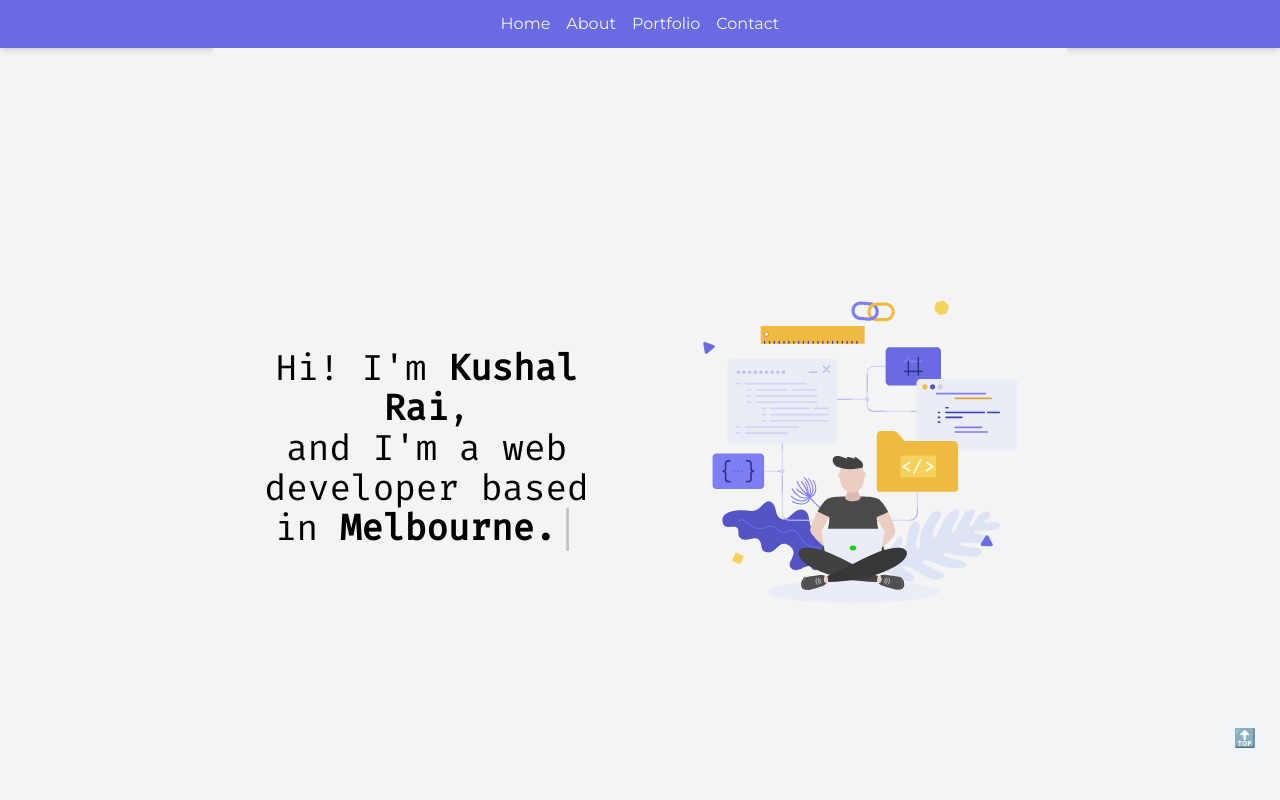
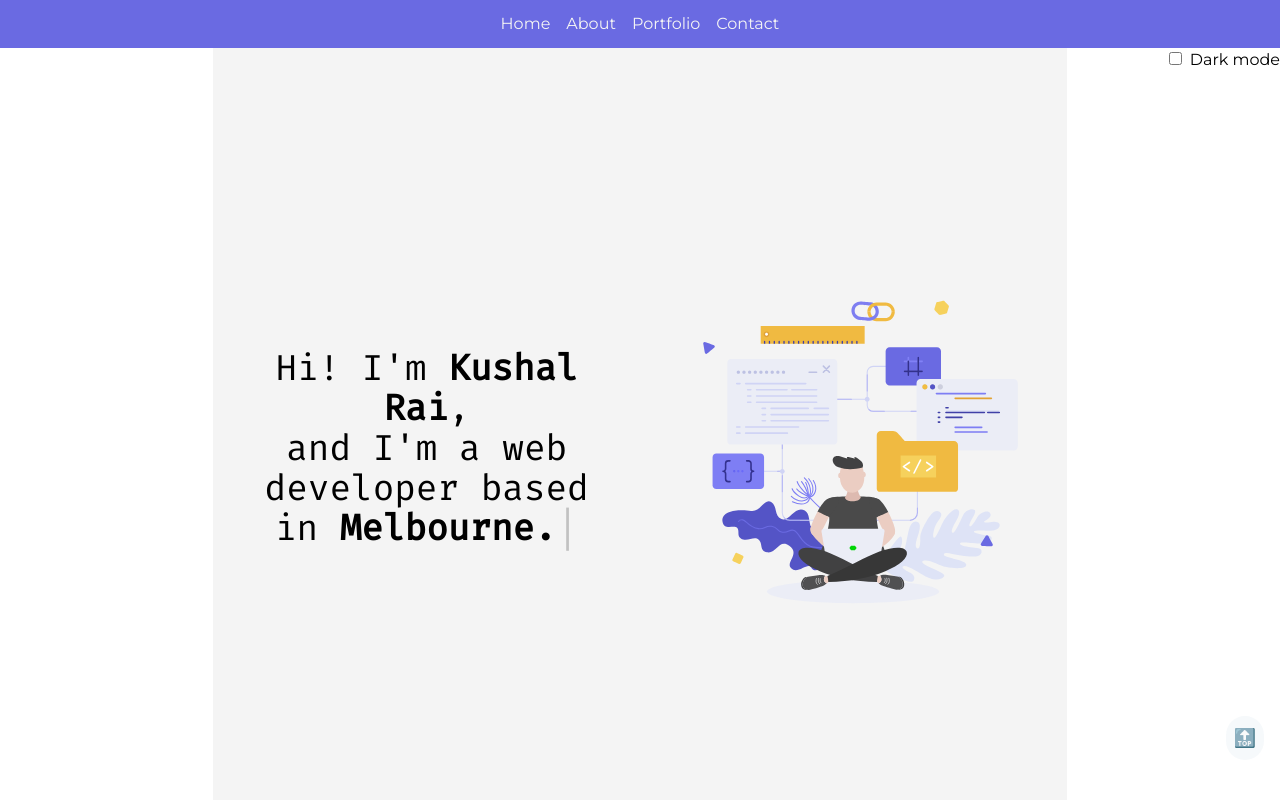
Before and after one commit to kushal-rai/kushal-rai, a React (Vite) app: page / in a window 1280 px wide. Shown: the top 800 px of the page. Built offline with nearby package versions, Linux system fonts and the light colour scheme.

Commit message:
dark mode

```diff
--- a/src/components/AppLayout.jsx
+++ b/src/components/AppLayout.jsx
@@ -45,8 +45,24 @@ function AppLayout() {
     };
   }, []);
 
+  const [darkMode, setDarkMode] = useState(false);
+
+  const toggleDarkMode = () => {
+    setDarkMode(!darkMode);
+  };
+
   return (
-    <div>
+    <div className={darkMode ? "dark-mode" : ""}>
+      {/* slider wrapper */}
+      <div className="absolute right-0 top-12">
+        <input type="checkbox" id="darkModeToggle" onChange={toggleDarkMode} />
+        <label
+          htmlFor="darkModeToggle"
+          className="dark-mode-toggle text-black ml-2"
+        >
+          Dark mode
+        </label>
+      </div>
       <header>
         <nav className={`m-auto w-[100%] z-[999] ${scrollDown ? "fixed" : ""}`}>
           <ul className="bg-primary-purple  p-3 mt-0  mx-auto flex gap-4 text-off-white justify-center shadow-md ">
--- a/src/index.css
+++ b/src/index.css
@@ -2,8 +2,10 @@
 @tailwind components;
 @tailwind utilities;
 
-body {
-  background-color: #f4f4f4;
+.dark-mode {
+  filter: invert(1);
+  background-color: #121212;
+  color: #ffffff;
 }
 
 .active {
--- a/src/pages/Landing.jsx
+++ b/src/pages/Landing.jsx
@@ -4,11 +4,12 @@ import Typewriter from "typewriter-effect";
 
 function Landing() {
   return (
+    <div className="bg-white">
       <div className="h-screen flex flex-col lg:flex-row items-center justify-center text-center w-full  md:w-2/3 m-auto bg-[#F4F4F4]">
         <div className="mt-24 sm:mt-40 lg:mt-0 p-5 w-full lg:w-1/2">
           {" "}
           {/* Added width setting */}
-        <div className="text-3xl sm:text-4xl  f font-firaCode">
+          <div className="text-3xl sm:text-4xl text-black font-firaCode">
             <Typewriter
               onInit={(typewriter) => {
                 typewriter
@@ -27,6 +28,7 @@ function Landing() {
           <Lottie animationData={animationData} />
         </div>
       </div>
+    </div>
   );
 }
 
```
Lines whose indentation alone changed are shown as unchanged.
